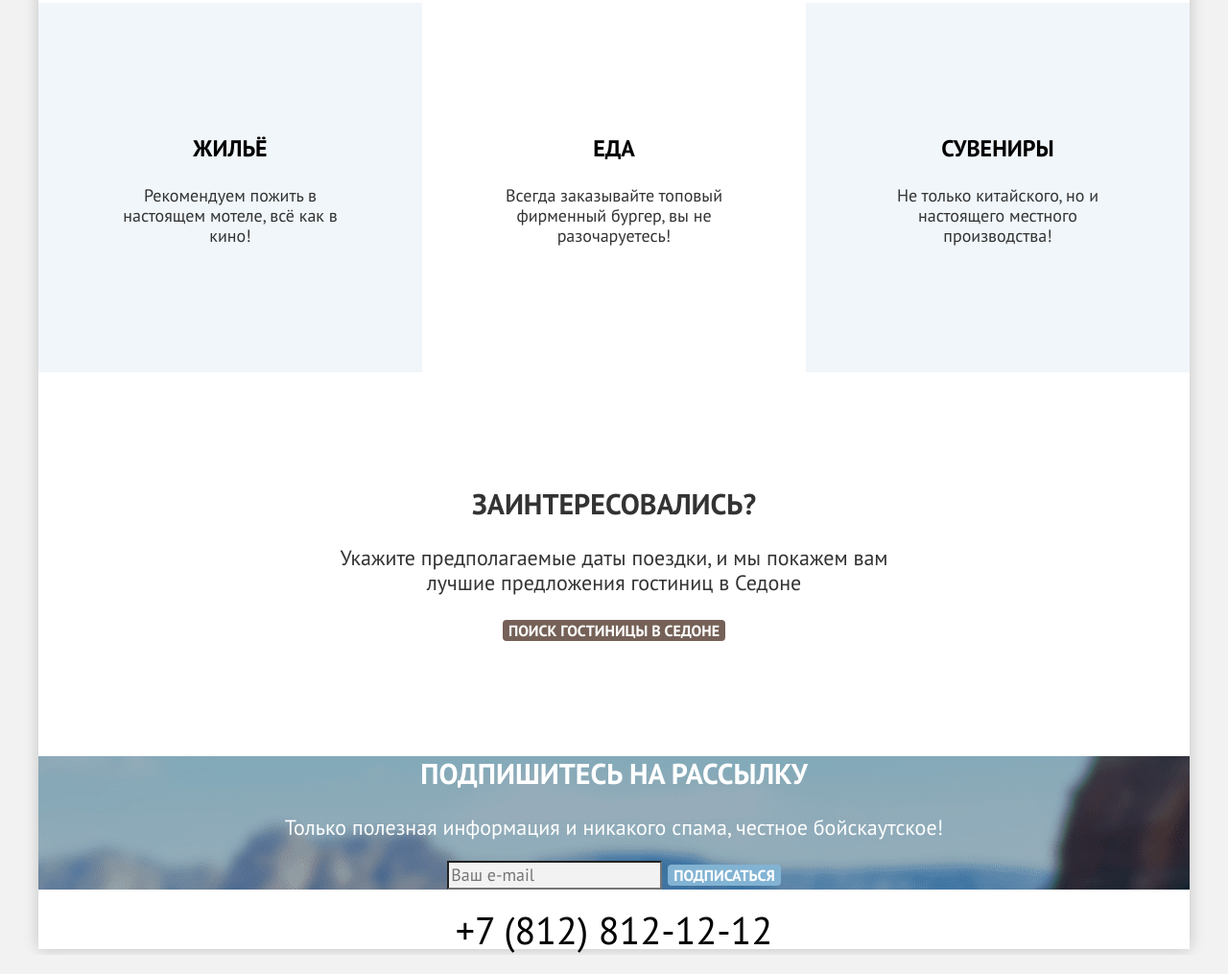
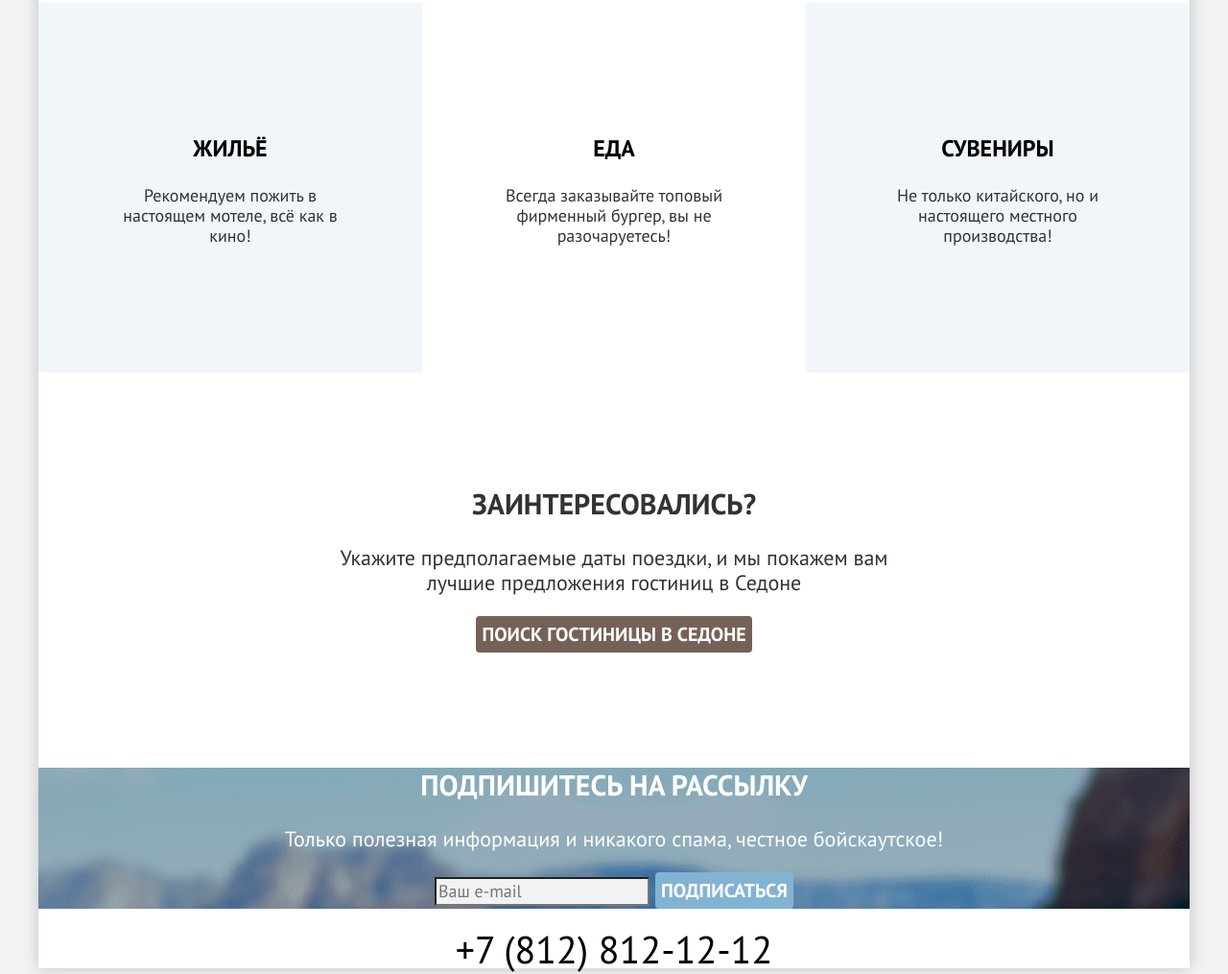
Before and after one commit to Anni-spb/2275573-sedona-2, a plain HTML site: page index.html in a window 1280 px wide. Shown: the part 2158-3173 px from the top of the page at 96% size. Drawn offline with Linux system fonts and the light colour scheme.

Commit message:
Вносит правки

```diff
--- a/styles/styles.css
+++ b/styles/styles.css
@@ -389,13 +389,6 @@ body {
 
 /* Кнопки */
 
-.subscribe-button,
-.search-button {
-  font-size: 20px;
-  font-weight: 700;
-  line-height: 36px;
-}
-
 .button {
   font-family: inherit;
   color: #ffffff;
@@ -407,6 +400,19 @@ body {
   line-height: 20px;
   border: none;
 }
+
+.subscribe-button {
+  font-size: 20px;
+  font-weight: 700;
+  line-height: 36px;
+}
+
+.search-button {
+  font-size: 20px;
+  font-weight: 700;
+  line-height: 36px;
+}
+
 
 .button-primary {
   background-color: #82b3d3;
```
Also changed, not shown: catalog.html (+4 -2 lines).
